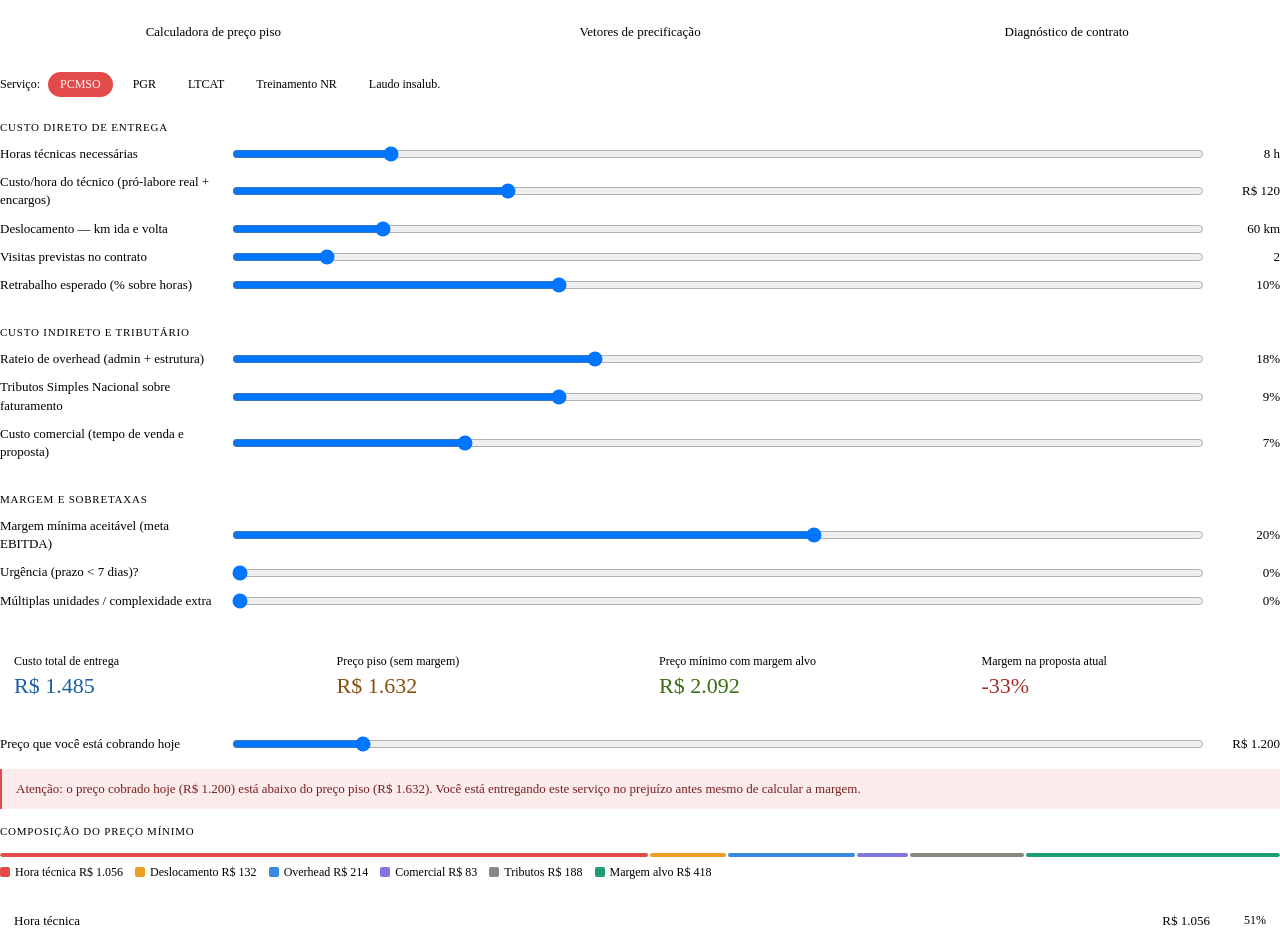
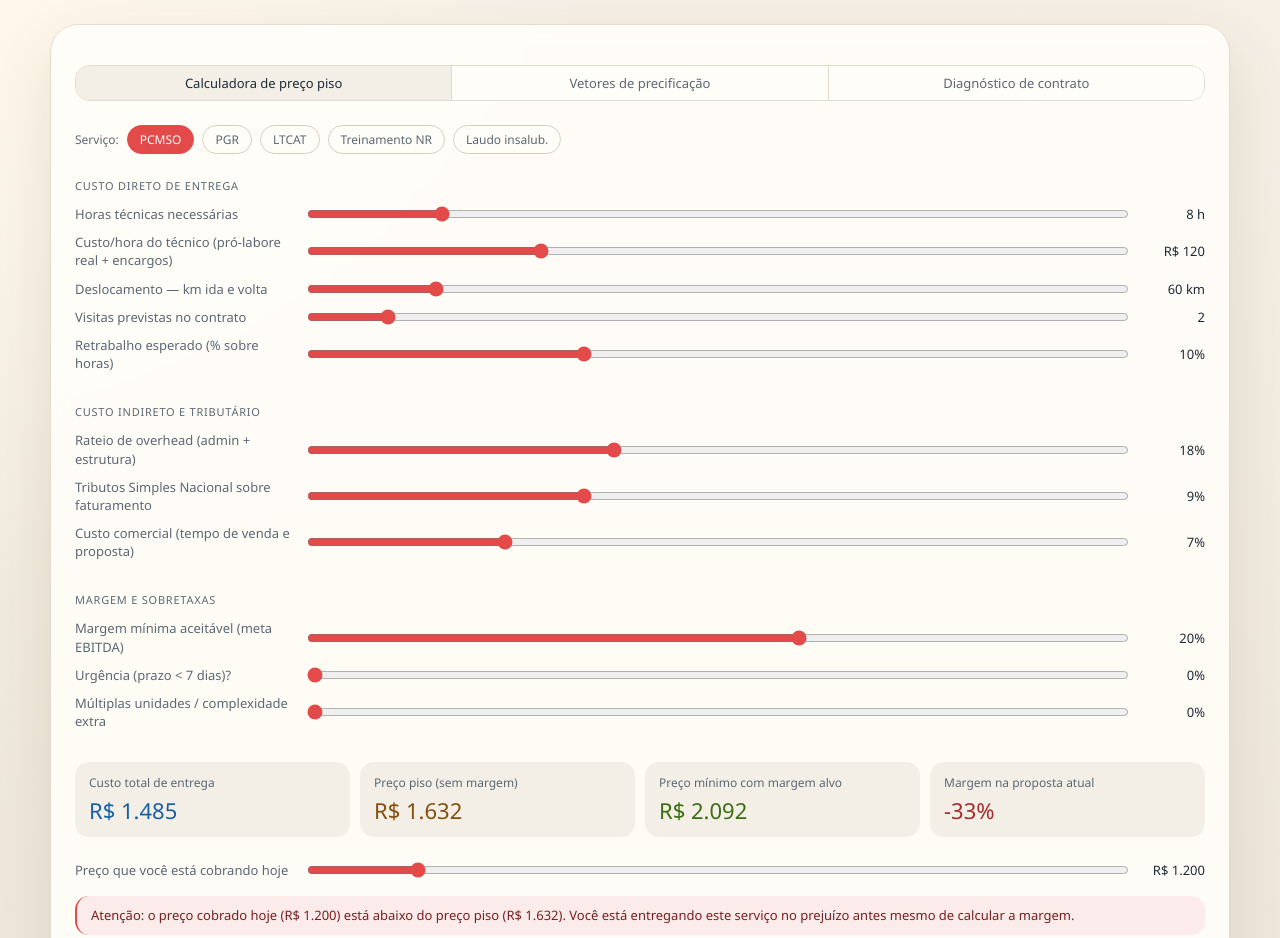
Before and after one commit to octavioadv/Playground, a plain HTML site: page alavanca/reprecificacao-higilabor/index.html in a window 1280 px wide. Shown: the top 938 px of the page. Drawn offline with Linux system fonts and the light colour scheme.

Commit message:
fix alavanca standalone rendering and prompt action

```diff
--- a/alavanca/reprecificacao-higilabor/index.html
+++ b/alavanca/reprecificacao-higilabor/index.html
@@ -1,12 +1,53 @@
 
+<!doctype html>
+<html lang="pt-BR">
+<head>
+<meta charset="utf-8">
+<meta name="viewport" content="width=device-width, initial-scale=1">
+<meta name="color-scheme" content="light dark">
+<link rel="icon" href="data:,">
+<title>Alavanca - Reprecificacao Higilabor</title>
 <style>
+:root{
+  --font-sans:"Segoe UI",Tahoma,Geneva,Verdana,sans-serif;
+  --color-text-primary:#1d2b36;
+  --color-text-secondary:#5b6874;
+  --color-background-primary:#fffdf8;
+  --color-background-secondary:#f4efe6;
+  --color-border-secondary:#d8cec0;
+  --color-border-tertiary:#e4dbcf;
+  --border-radius-md:14px;
+  --border-radius-lg:22px;
+}
 *{box-sizing:border-box;margin:0;padding:0}
+html{font-size:16px}
+body{
+  margin:0;
+  padding:24px;
+  font-family:var(--font-sans);
+  color:var(--color-text-primary);
+  background:
+    radial-gradient(circle at top left,#fff7ea 0,transparent 32%),
+    linear-gradient(180deg,#f5efe5 0%,#ece3d6 100%);
+}
+main{
+  width:min(1180px,100%);
+  margin:0 auto;
+  padding:24px;
+  border:1px solid var(--color-border-tertiary);
+  border-radius:28px;
+  background:rgba(255,253,248,0.94);
+  box-shadow:0 24px 60px rgba(91,70,33,0.12);
+  backdrop-filter:blur(8px);
+}
 .w{padding:1rem 0;font-family:var(--font-sans)}
 .sec{margin-bottom:2rem}
 .sec-title{font-size:11px;font-weight:500;color:var(--color-text-secondary);text-transform:uppercase;letter-spacing:0.07em;margin-bottom:12px}
 .row{display:flex;align-items:center;gap:12px;margin-bottom:10px}
 .row label{font-size:13px;color:var(--color-text-secondary);width:220px;flex-shrink:0;line-height:1.4}
 .row input[type=range]{flex:1}
+.row input[type=range],
+input[type=range]{accent-color:#E24B4A}
 .row .val{font-size:13px;font-weight:500;color:var(--color-text-primary);min-width:64px;text-align:right}
 .metrics{display:grid;grid-template-columns:repeat(auto-fit,minmax(0,1fr));gap:10px;margin-bottom:1.5rem}
 .metric{background:var(--color-background-secondary);border-radius:var(--border-radius-md);padding:12px 14px}
@@ -42,13 +83,41 @@
 .tab:last-child{border-right:none}
 .tab.active{background:var(--color-background-secondary);color:var(--color-text-primary);font-weight:500}
 .panel{display:none}.panel.active{display:block}
+@media (max-width:720px){
+  body{padding:12px}
+  main{padding:16px;border-radius:22px}
+  .tabs{flex-wrap:wrap}
+  .tab{min-width:50%;border-bottom:0.5px solid var(--color-border-tertiary)}
+  .tab:nth-child(2){border-right:none}
+  .row{flex-wrap:wrap;align-items:flex-start}
+  .row label{width:100%}
+  .row .val{width:100%;min-width:0;text-align:left}
+  .metrics{grid-template-columns:1fr}
+}
 @media (prefers-color-scheme:dark){
+  :root{
+    --color-text-primary:#f2eee6;
+    --color-text-secondary:#c8c0b4;
+    --color-background-primary:#241f18;
+    --color-background-secondary:#302921;
+    --color-border-secondary:#4b433a;
+    --color-border-tertiary:#3f382f;
+  }
+  body{
+    background:
+      radial-gradient(circle at top left,#48341b 0,transparent 30%),
+      linear-gradient(180deg,#17130f 0%,#221c16 100%);
+  }
+  main{background:rgba(29,24,19,0.94);box-shadow:0 24px 60px rgba(0,0,0,0.35)}
   .alert-box.red{background:#501313;color:#F7C1C1}
   .alert-box.green{background:#173404;color:#C0DD97}
   .alert-box.amber{background:#412402;color:#FAC775}
   .pill.active{background:#A32D2D;border-color:#A32D2D}
 }
 </style>
+ </head>
+<body>
+<main>
 
 <div class="w">
 
@@ -288,6 +357,8 @@ function calc(){
     alertEl.innerHTML='<div class="alert-box amber">Margem de '+fmtP(margemAtual)+'% — abaixo da meta de 20%. Ajuste o preço para '+fmtR(precoComSobretaxa)+' para atingir a meta com as sobretaxas aplicadas.</div>';
   }
 
+  alertEl.innerHTML=alertEl.innerHTML.replace('%%','%');
+
   var segs=[
     {label:'Hora técnica',val:Math.round(custoHoraTotal),color:'#E24B4A'},
     {label:'Deslocamento',val:Math.round(custokm),color:'#EF9F27'},
@@ -334,5 +405,24 @@ function mostrarResultado(){
   r.innerHTML='<div class="alert-box '+cls+'" style="font-size:14px">'+texto+'</div><button onclick="sendPrompt(\'Monte uma tabela de preço piso para PCMSO, PGR, LTCAT e treinamentos NR com os critérios que discutimos\')" style="margin-top:12px;width:100%">Montar tabela de preço piso para a Higilabor ↗</button>';
 }
 
+function sendPrompt(prompt){
+  if(window.parent && window.parent!==window && typeof window.parent.sendPrompt==='function'){
+    window.parent.sendPrompt(prompt);
+    return;
+  }
+  if(navigator.clipboard && window.isSecureContext){
+    navigator.clipboard.writeText(prompt).then(function(){
+      alert('Prompt copied. Paste it into your AI chat.');
+    }).catch(function(){
+      window.prompt('Copy the prompt below:',prompt);
+    });
+    return;
+  }
+  window.prompt('Copy the prompt below:',prompt);
+}
+
 calc();
 </script>
+ </main>
+</body>
+</html>
```
